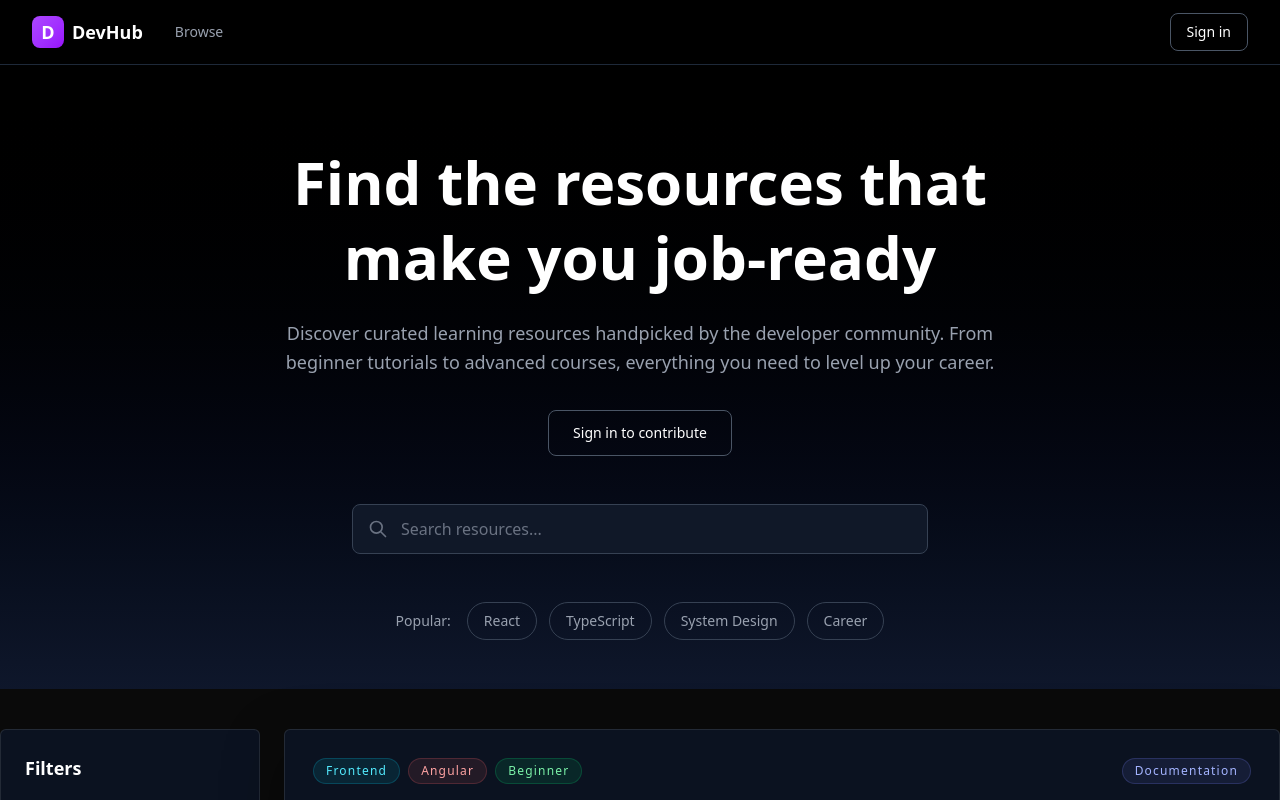
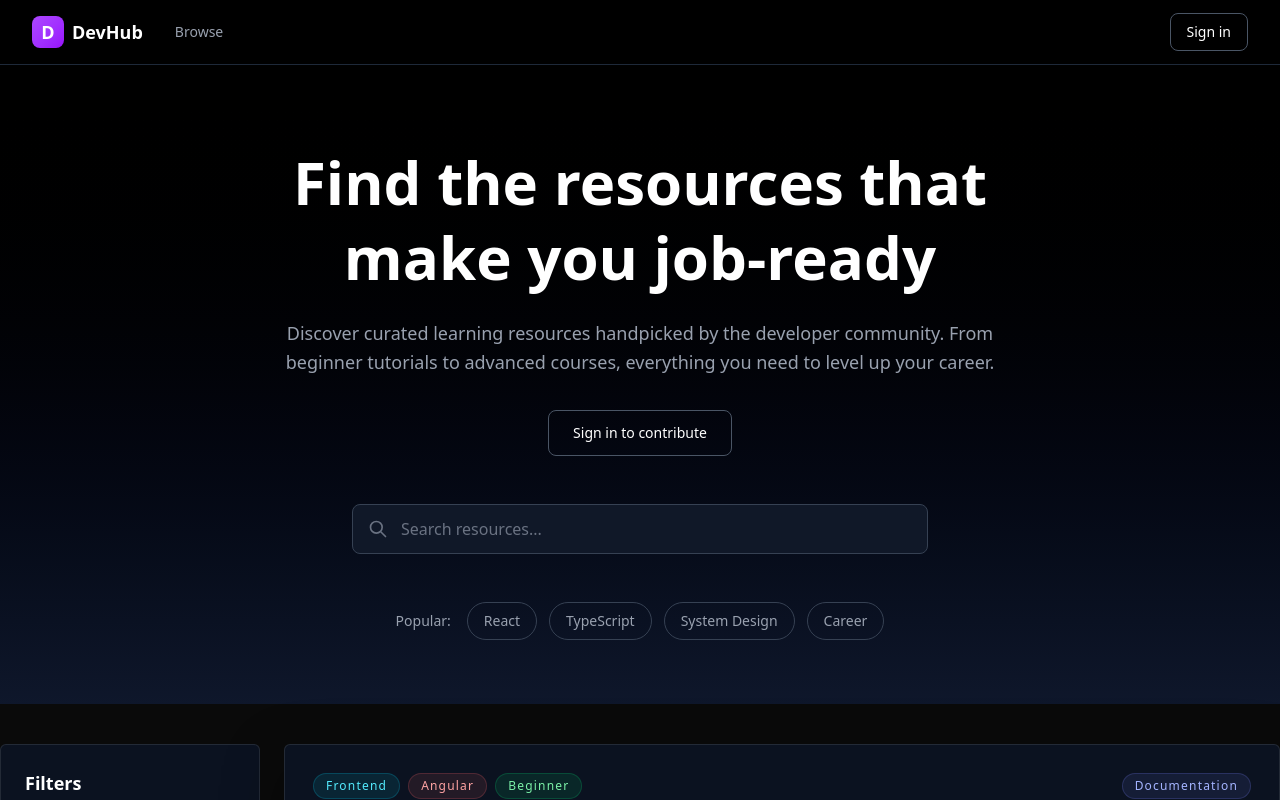
Before and after one commit to yvettebaker90/devhub, an Angular app: page /resources in a window 1280 px wide. Shown: the top 800 px of the page. Built offline with nearby package versions, Linux system fonts and the light colour scheme.

Commit message:
Add spacing under hero badges

```diff
--- a/src/app/components/hero/hero.component.html
+++ b/src/app/components/hero/hero.component.html
@@ -35,7 +35,7 @@
         </div>
 
         <!-- Tags -->
-        <div class="flex flex-col md:flex-row items-center justify-center gap-4">
+        <div class="flex flex-col md:flex-row items-center justify-center gap-4 pb-16">
             <p class="text-gray-400 text-sm">Popular:</p>
             <div class="flex flex-wrap gap-3 justify-center">
                 <button *ngFor="let tag of tags" (click)="selectTag(tag.name)" [attr.aria-pressed]="tag.active"
```
